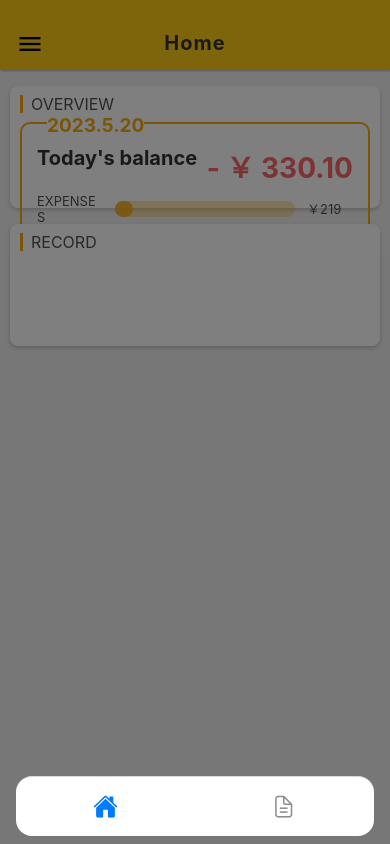
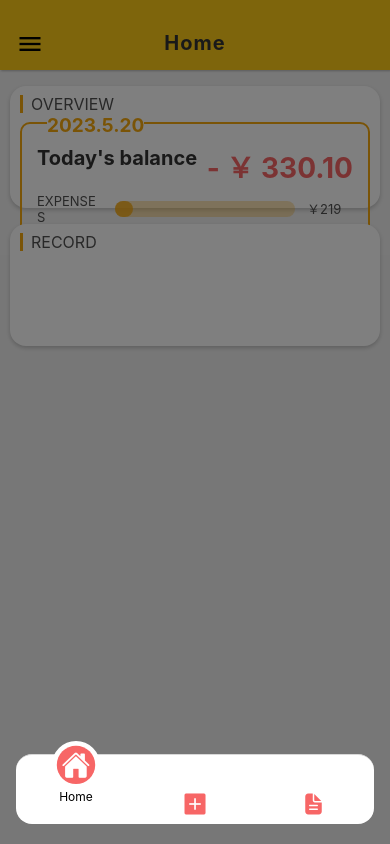
Before and after one commit to QZhou0706/React-native_AccountingHelper, a React Native app: screen /About in a window 390 px wide. Built offline with nearby package versions, Linux system fonts and the light colour scheme.

Commit message:
finish BottomTab

```diff
--- a/package.json
+++ b/package.json
@@ -9,6 +9,7 @@
     "web": "expo start --web"
   },
   "dependencies": {
+    "@ant-design/icons": "^5.1.0",
     "@expo-google-fonts/inter": "^0.2.3",
     "@fortawesome/fontawesome-svg-core": "^6.4.0",
     "@fortawesome/free-brands-svg-icons": "^6.4.0",
@@ -25,6 +26,7 @@
     "expo-status-bar": "~1.4.4",
     "react": "18.2.0",
     "react-native": "0.71.8",
+    "react-native-animatable": "^1.3.3",
     "react-native-chart-kit": "^6.12.0",
     "react-native-gesture-handler": "~2.9.0",
     "react-native-paper": "^5.8.0",
--- a/routes/src/customDrawer.js
+++ b/routes/src/customDrawer.js
@@ -17,9 +17,6 @@ const CustomDrawer = (props) => {
         </View>
         <DrawerItemList {...props}/>
       </DrawerContentScrollView>
-      <View>
-        <Text>Our Custom Text</Text>
-      </View>
     </View>
 
   )
--- a/routes/tab.js
+++ b/routes/tab.js
@@ -1,21 +1,74 @@
+import * as Animatable from 'react-native-animatable';
 import { createBottomTabNavigator } from '@react-navigation/bottom-tabs';
+import { View, StyleSheet, TouchableOpacity } from 'react-native';
+import { useEffect, useRef } from 'react';
+
 import Ionicons from 'react-native-vector-icons/Ionicons';
+import AntIcon from "react-native-vector-icons/AntDesign";
 
 import DrawerNavigator from '../routes/drawer';
 import AboutStack from './aboutStack';
+import AddItem from '../screens/addItem';
+
+
 
 const TabList = [
-  {route: 'Home', label: 'Home', iconType: Ionicons, activeIcon: 'home', inActiveIcon: 'home-outline', component: DrawerNavigator},
-  {route: 'AboutStack', label: 'About', iconType: Ionicons, activeIcon: 'document-text', inActiveIcon: 'document-text-outline', component: AboutStack}
+  { route: 'Home', label: 'Home', iconType: Ionicons, activeIcon: 'home', inActiveIcon: 'home-outline', component: DrawerNavigator },
+  { route: 'AddItem', label: 'AddItem', iconType: AntIcon, activeIcon: 'plussquare', inActiveIcon: 'plussquareo', component: AddItem },
+  { route: 'AboutStack', label: 'About', iconType: Ionicons, activeIcon: 'document-text', inActiveIcon: 'document-text-outline', component: AboutStack },
 ]
 
 const Tab = createBottomTabNavigator();
 
-const TabButton = () => {
+const animate1 = { 0: { scale: 1, translateY: 20 }, 1: { scale: 1.2, translateY: -15 } };
+const animate2 = { 0: { scale: 1.2, translateY: -15 }, 1: { scale: 1, translateY: 20 } };
+
+const circle1 = { 0: { scale: 0 }, 1: { scale: 1 } };
+const circle2 = { 0: { scale: 1 }, 1: { scale: 0 } };
+
+const TabButton = (props) => {
+  const { item, onPress, accessibilityState } = props;
+  const focused = accessibilityState.selected;
+  const viewRef = useRef(null);
+  const circleRef = useRef(null);
+  const textRef = useRef(null);
+
+  useEffect(() => {
+    if (focused) {
+      viewRef.current.animate(animate1);
+      circleRef.current.animate(circle1);
+      textRef.current.transitionTo({scale: 1});
+    }
+    else {
+      viewRef.current.animate(animate2);
+      circleRef.current.animate(circle2);
+      textRef.current.transitionTo({scale: 0});
+    }
+  }, [focused])
+
   return (
-    <View>
-
-    </View>
+    <TouchableOpacity
+      onPress={onPress}
+      activeOpacity={1}
+      style={styles.container}>
+      <Animatable.View
+        ref={viewRef}
+        duration={1000}
+        style={styles.container}>
+        <View style={styles.tabButton}>
+          <Animatable.View
+            ref={circleRef}
+            style={{ ...StyleSheet.absoluteFillObject, backgroundColor: '#f76666', borderRadius: 25 }} />
+          <item.iconType name={item.activeIcon} color={focused ? '#fff' : '#f76666'} size={24} />
+        </View>
+        <Animatable.Text
+          ref={textRef}
+          style={{fontSize: 10, textAlign: 'center', }}
+        >
+          {item.label}
+        </Animatable.Text>
+      </Animatable.View>
+    </TouchableOpacity>
   )
 }
 
@@ -26,8 +79,8 @@ const TabNavigator = () => {
         headerShown: false,
         tabBarShowLabel: false,
         tabBarStyle: {
-          height: 60,
-          bottom: 8,
+          height: 70,
+          marginBottom: 20,
           position: 'absolute',
           borderRadius: 16,
           left: 16,
@@ -39,17 +92,34 @@ const TabNavigator = () => {
         return (
           <Tab.Screen name={item.route} component={item.component} options={{
             tabBarLabel: item.label,
-            tabBarIcon: ({focused, color, size}) => (
-              <item.iconType name={focused? item.activeIcon: item.inActiveIcon} color={color} size={size} />
-            )
+            tabBarButton: (props) => (
+              <TabButton {...props} item={item} />
+            ),
           }}
-          key={index} />
+            key={index} />
         )
       })}
-
     </Tab.Navigator>
   )
 
 }
 
 export default TabNavigator;
+
+const styles = StyleSheet.create({
+  container: {
+    flex: 1,
+    alignItems: 'center',
+    justifyContent: 'center',
+  },
+  tabButton: {
+    width: 40,
+    height: 40,
+    borderRadius: 50,
+    borderWidth: 4,
+    borderColor: '#fff',
+    backgroundColor: '#fff',
+    justifyContent: 'center',
+    alignItems: 'center',
+  }
+})
--- a/screens/about.js
+++ b/screens/about.js
@@ -23,7 +23,6 @@ function About({ navigation }) {
 const styles = StyleSheet.create({
   container: {
     flex: 1,
-    backgroundColor: '#fff',
     alignContent: 'center',
     paddingHorizontal: 15,
   },
--- /dev/null
+++ b/screens/addItem.js
@@ -0,0 +1,21 @@
+import react from 'react';
+import { View, Text, TouchableOpacity,StyleSheet } from 'react-native';
+import Card from '../shared/card';
+
+function AddItem({ navigation }) {
+  return (
+    <View style={styles.container}>
+      <Text>Add Item</Text>
+    </View>
+  );
+};
+
+const styles = StyleSheet.create({
+  container: {
+    flex: 1,
+    justifyContent: 'center',
+    alignItems: 'center',
+  }
+})
+
+export default AddItem;
--- a/shared/ModuleCard.js
+++ b/shared/ModuleCard.js
@@ -19,7 +19,7 @@ const styles = StyleSheet.create({
         marginTop: 16,
         paddingVertical: 8,
         paddingHorizontal:10,
-        borderRadius: 8,
+        borderRadius: 16,
         backgroundColor: '#fff',
         shadowColor: 'black',
         elevation: 3,
```
Also changed, not shown: screens/suggestion.js (added, +21 -0 lines), 2 other files (tests, documents, lock files or other folders).
